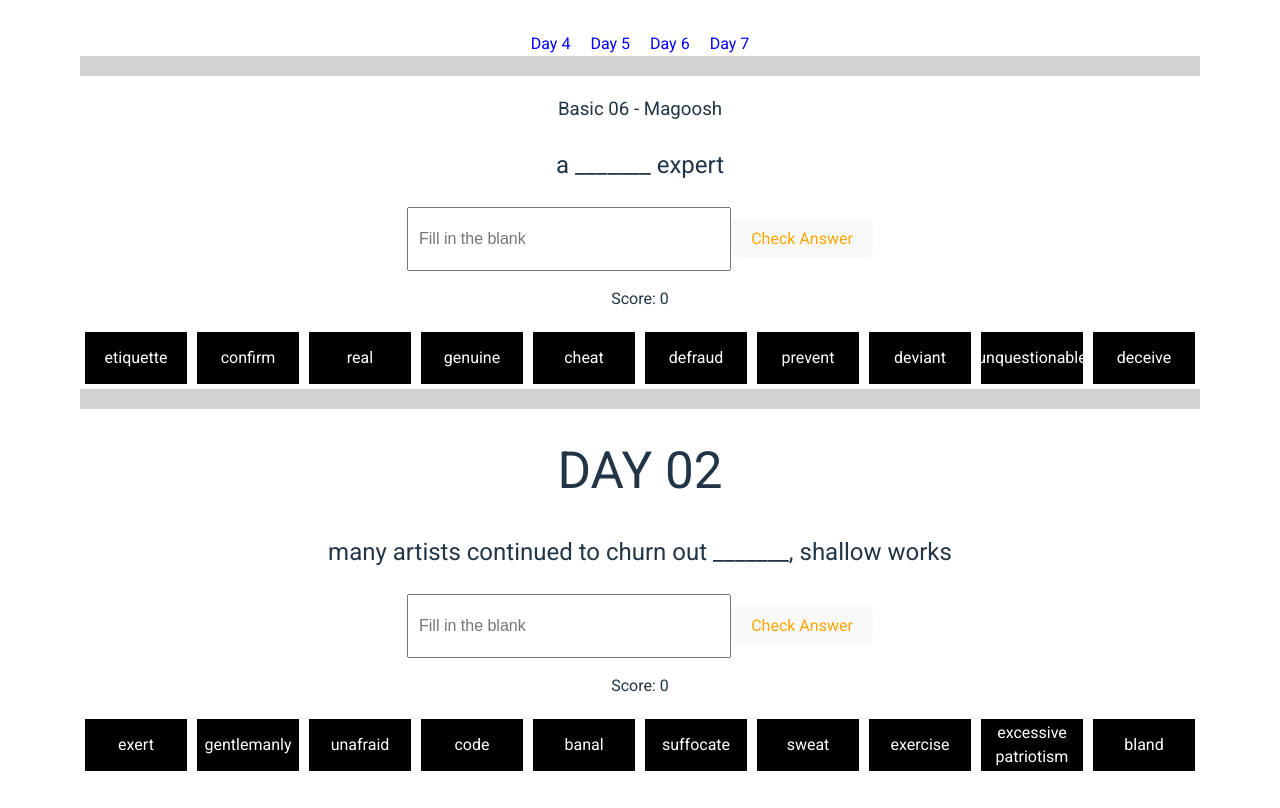
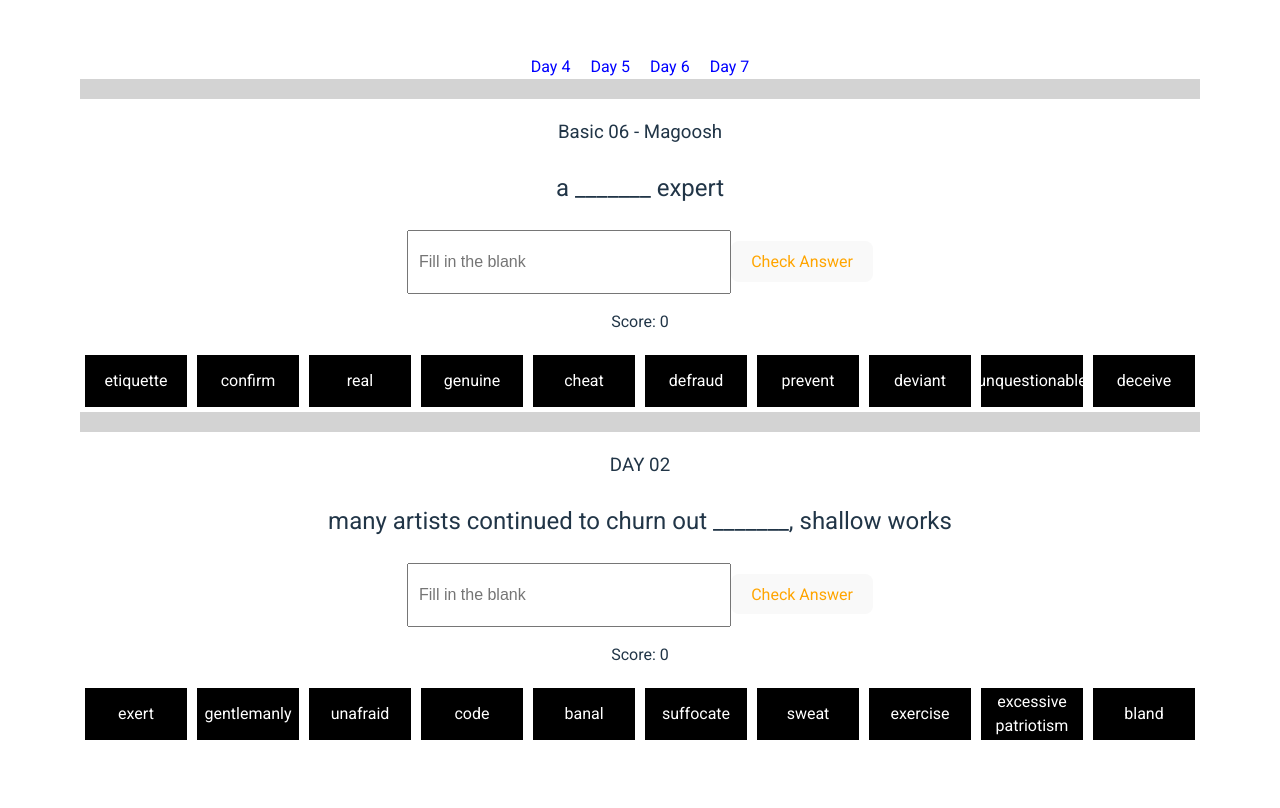
Before and after one commit to Junho-eum/vocab_builder_main, a React (Vite) app: page /day6 in a window 1280 px wide. Built offline with nearby package versions, Linux system fonts and the light colour scheme.

Commit message:
Update Day6vocab.jsx

```diff
--- a/src/page/Day6vocab.jsx
+++ b/src/page/Day6vocab.jsx
@@ -249,7 +249,7 @@ function Day6vocab() {
           ></div>
         </div>
       </div>
-      <h1>DAY 02</h1>
+      <h3>DAY 02</h3>
       <div className="sentence">
         {currentWord ? (
           <>
```
